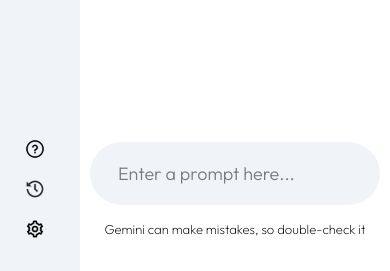
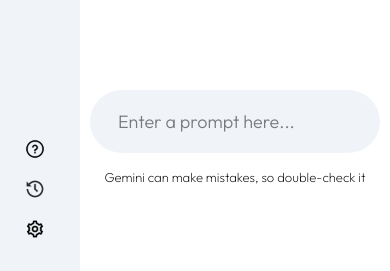
Before and after one commit to manan-msqrd/gemini-clone, a React (Vite) app: page / in a window 390 px wide. Shown: the part 570-841 px from the top of the page. Built offline with nearby package versions, Linux system fonts and the light colour scheme; no server answers.

Commit message:
add bottom margin for  mobile search bar

```diff
--- a/src/components/Main.tsx
+++ b/src/components/Main.tsx
@@ -85,7 +85,7 @@ const Main = () => {
                     </div>}
 
 
-                <div className="absolute w-full bottom-0 max-w-[900px] px-[10px] py-[20px] m-auto">
+                <div className="absolute w-full bottom-0 max-w-[900px] px-[10px] py-[20px] mb-13 sm:m-auto">
                     <div className="flex items-center justify-between gap-[20px] bg-[#f0f4f9] px-[20px] py-[10px] rounded-[50px]">
                         <input onChange={(e) => setInput && setInput(e.target.value)} value={input} className="flex-1 bg-transparent border-none outline-none p-[8px] text-[18px] font-light" type="text" placeholder="Enter a prompt here..." />
                         <div className="flex items-center gap-[15px]">
```
